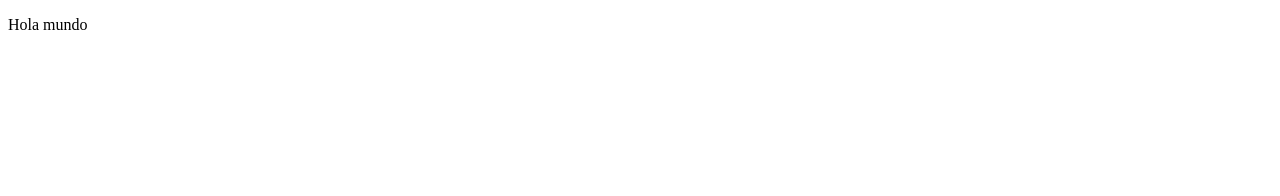
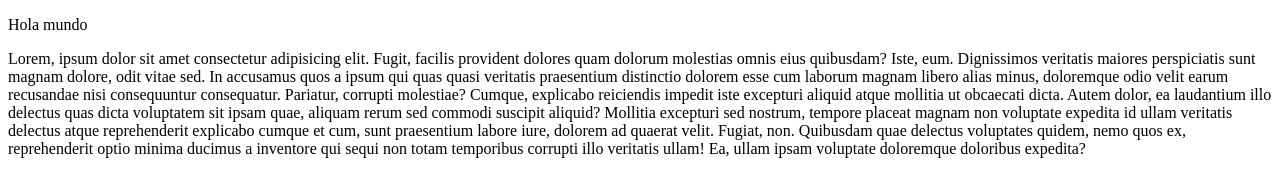
Before and after one commit to EverSorto/cursos, a plain HTML site: page views/index.html in a window 1280 px wide. Drawn offline with Linux system fonts and the light colour scheme.

Commit message:
Se egrego un parrafo

```diff
--- a/views/index.html
+++ b/views/index.html
@@ -7,5 +7,12 @@
 </head>
 <body>
     <p>Hola mundo</p>
+    <p>
+        <span>Lorem, ipsum dolor sit amet consectetur adipisicing elit. Fugit, facilis provident dolores quam dolorum molestias omnis eius quibusdam? Iste, eum. Dignissimos veritatis maiores perspiciatis sunt magnam dolore, odit vitae sed.</span>
+        <span>In accusamus quos a ipsum qui quas quasi veritatis praesentium distinctio dolorem esse cum laborum magnam libero alias minus, doloremque odio velit earum recusandae nisi consequuntur consequatur. Pariatur, corrupti molestiae?</span>
+        <span>Cumque, explicabo reiciendis impedit iste excepturi aliquid atque mollitia ut obcaecati dicta. Autem dolor, ea laudantium illo delectus quas dicta voluptatem sit ipsam quae, aliquam rerum sed commodi suscipit aliquid?</span>
+        <span>Mollitia excepturi sed nostrum, tempore placeat magnam non voluptate expedita id ullam veritatis delectus atque reprehenderit explicabo cumque et cum, sunt praesentium labore iure, dolorem ad quaerat velit. Fugiat, non.</span>
+        <span>Quibusdam quae delectus voluptates quidem, nemo quos ex, reprehenderit optio minima ducimus a inventore qui sequi non totam temporibus corrupti illo veritatis ullam! Ea, ullam ipsam voluptate doloremque doloribus expedita?</span>
+    </p>
 </body>
 </html>
```
